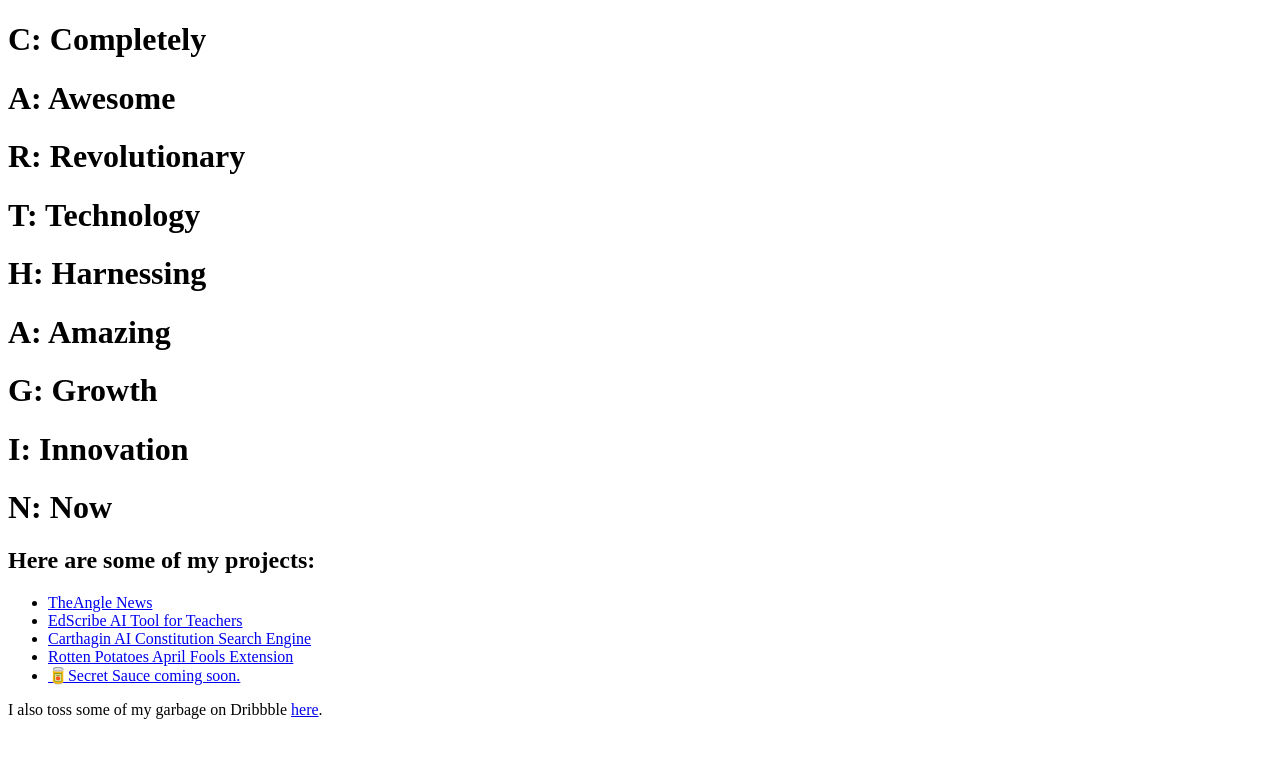
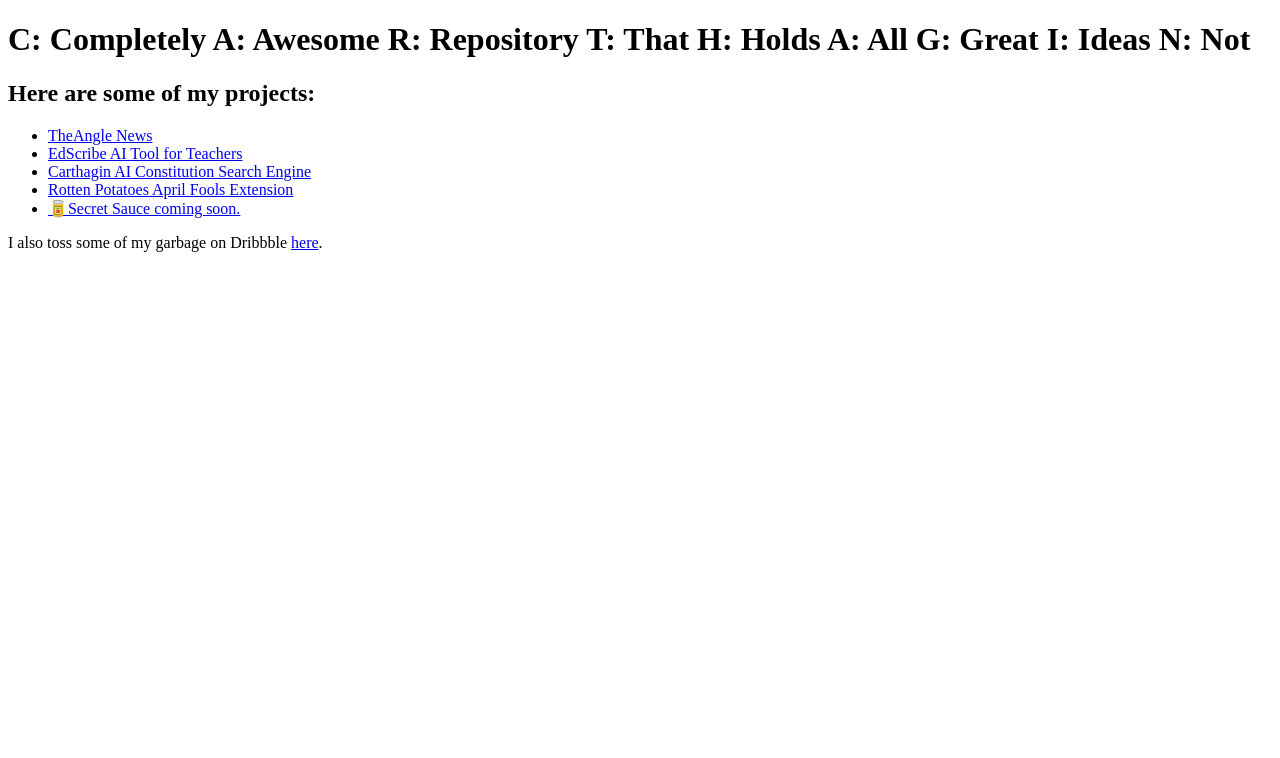
Before and after one commit to liamhb03/LiamWebsite, a plain HTML site: page index.html in a window 1280 px wide. Drawn offline with Linux system fonts and the light colour scheme.

Commit message:
Update index.html

```diff
--- a/index.html
+++ b/index.html
@@ -7,16 +7,15 @@
     <title>Welcome to Liamstan!</title>
 </head>
 <body>
-    <h1>C: Completely</h1>
-    <h1>A: Awesome</h1>
-    <h1>R: Revolutionary</h1>
-    <h1>T: Technology</h1>
-    <h1>H: Harnessing</h1>
-    <h1>A: Amazing</h1>
-    <h1>G: Growth</h1>
-    <h1>I: Innovation</h1>
-    <h1>N: Now</h1>
-
+    <h1>C: Completely
+A: Awesome
+R: Repository
+T: That
+H: Holds
+A: All
+G: Great
+I: Ideas
+N: Not</h1>
     <h2>Here are some of my projects:</h2>
     <ul>
         <li><a href="https://web.archive.org/web/20201216222708/https://www.the-angle.org/">TheAngle News</a></li>
```
